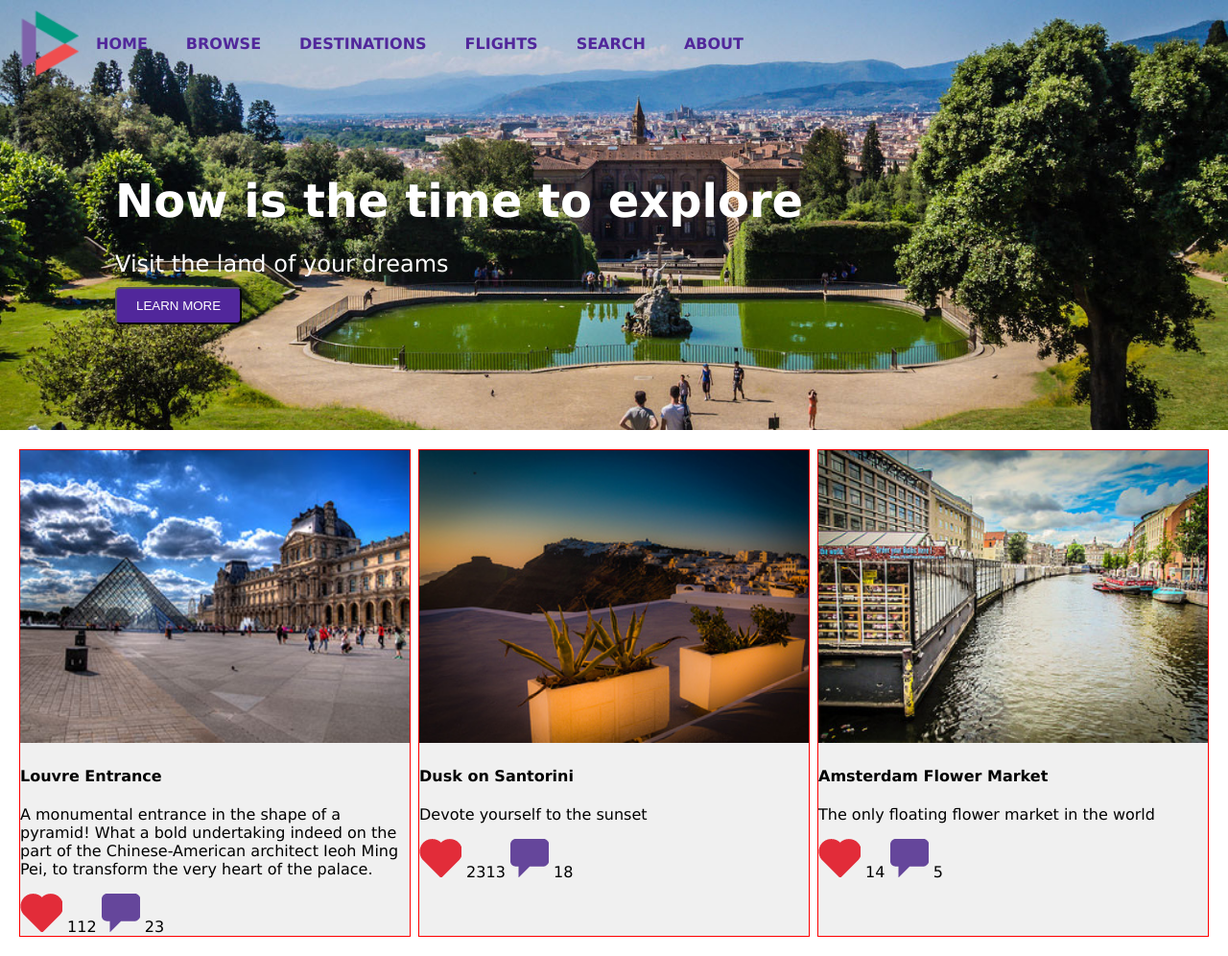
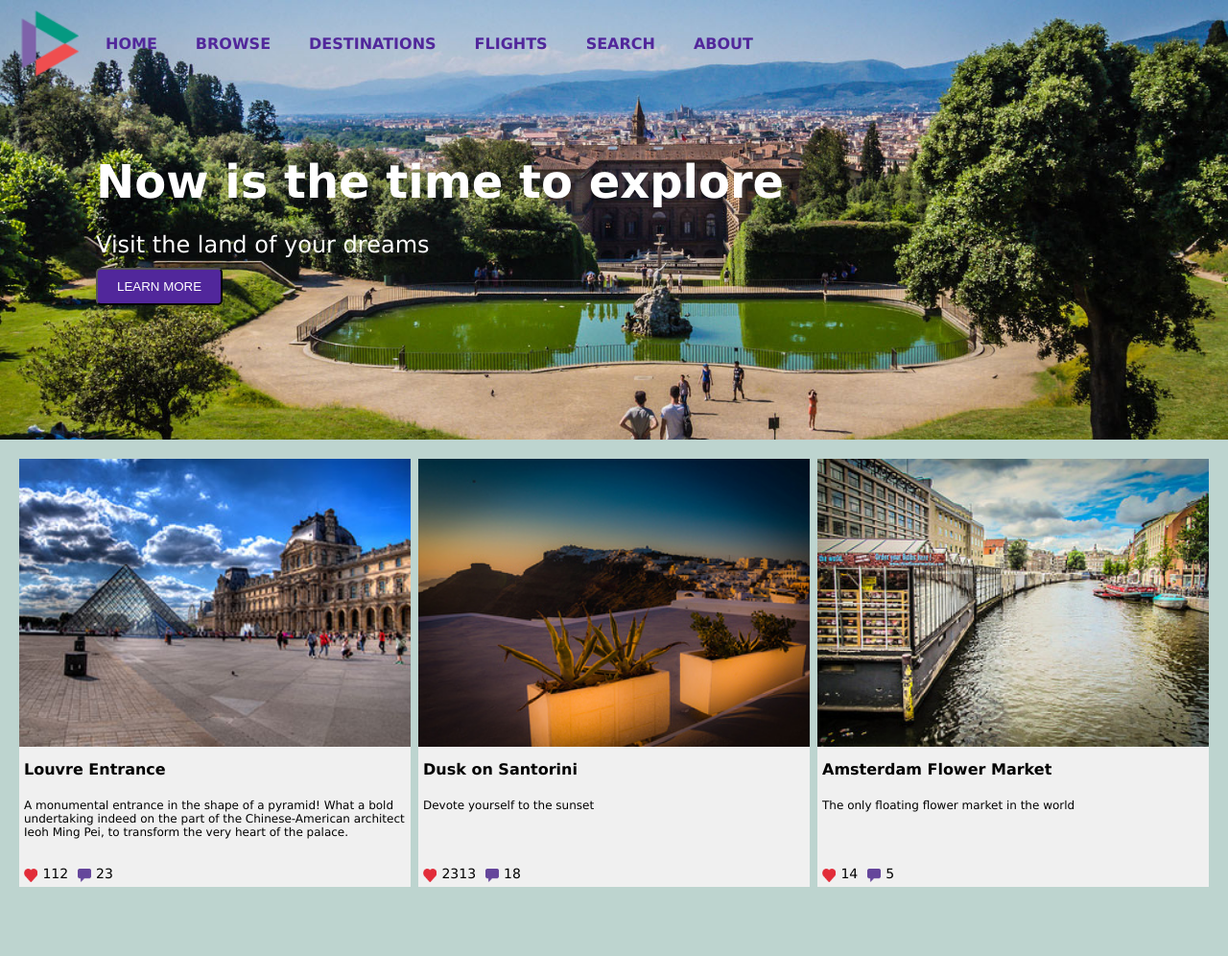
Before and after one commit to ewush956/COMP3612-Assignments, a plain HTML site: page assign1_updated/index.html in a window 1280 px wide. Shown: the top 996 px of the page at 96% size. After the commit the page ends 944 px from the top, so only its background shows below. Drawn offline with Linux system fonts and the light colour scheme.

```diff
--- a/assign1_updated/styles.css
+++ b/assign1_updated/styles.css
@@ -2,6 +2,7 @@ body {
     /*font-family: 'Raleway', sans-serif;*/
     font-family: 'Verdana', sans-serif;
     margin: 0;
+    background-color: rgb(189, 212, 207);
 
 }
 
@@ -10,12 +11,13 @@ header {
     background-size: cover;
     padding: 10px 20px;
     width: 100%;
+    min-height: 425px;
 }
 
 nav {
     background-image: url('images/logo.png');
     background-size: 70px;
-    padding: 10px 20px;
+    padding: 10px 30px;
     background-repeat: no-repeat;
 }
 
@@ -37,7 +39,7 @@ nav ul li a {
 }
 
 #info {
-    margin: 100px;
+    margin: 80px;
     color: white;
 }
 
@@ -56,6 +58,7 @@ nav ul li a {
     color: white;
     padding: 10px 20px;
     border-radius: 5px;
+    margin-bottom: 50px;
 
 }
 
@@ -67,6 +70,7 @@ nav ul li a {
 }
 
 .card-image {
+    max-height: 300px;
     width: 100%;
 }
 
@@ -75,6 +79,43 @@ nav ul li a {
 }
 
 .card {
-    border: 1px solid red;
     background-color: #f0f0f0;
+    position: relative;
 }
+
+.social-stats {
+    position: absolute;
+    bottom: 0;
+    left: 0;
+    font-size: 14px;
+}
+
+.card p {
+    margin-bottom: 50px;
+    font-size: 12px;
+}
+
+.social-stats img,
+.social-stats span {
+    display: inline;
+    vertical-align: middle;
+}
+
+.social-stats img {
+    width: 14px;
+    height: 14px;
+    margin-right: 1px;
+    margin-top: 10px;
+    margin-left: 5px;
+    margin-bottom: 5px;
+}
+
+.card h4 {
+    margin-top: 10px;
+    margin-left: 5px;
+}
+
+.card p {
+    margin-top: 5px;
+    margin-left: 5px;
+}
```
